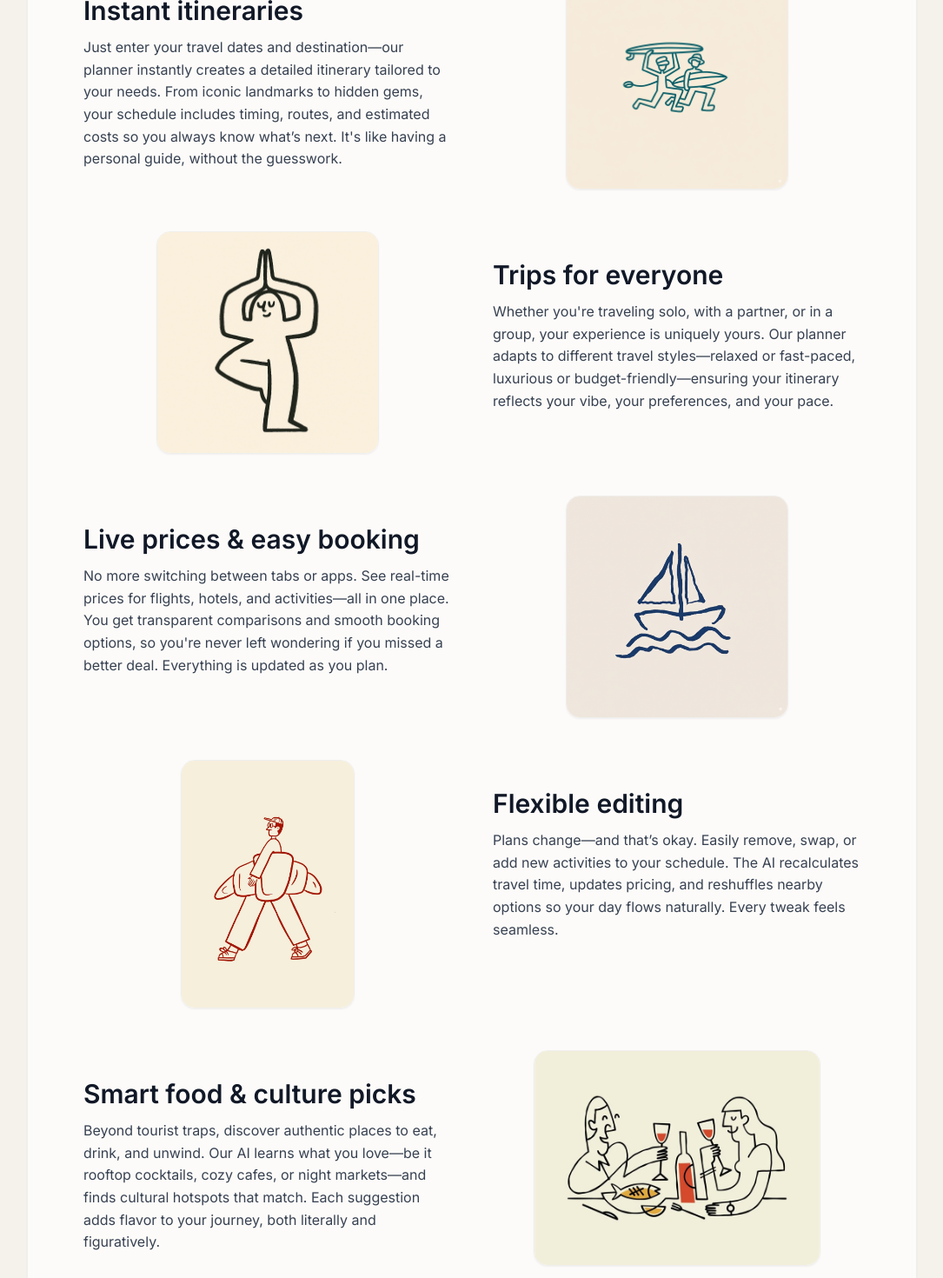
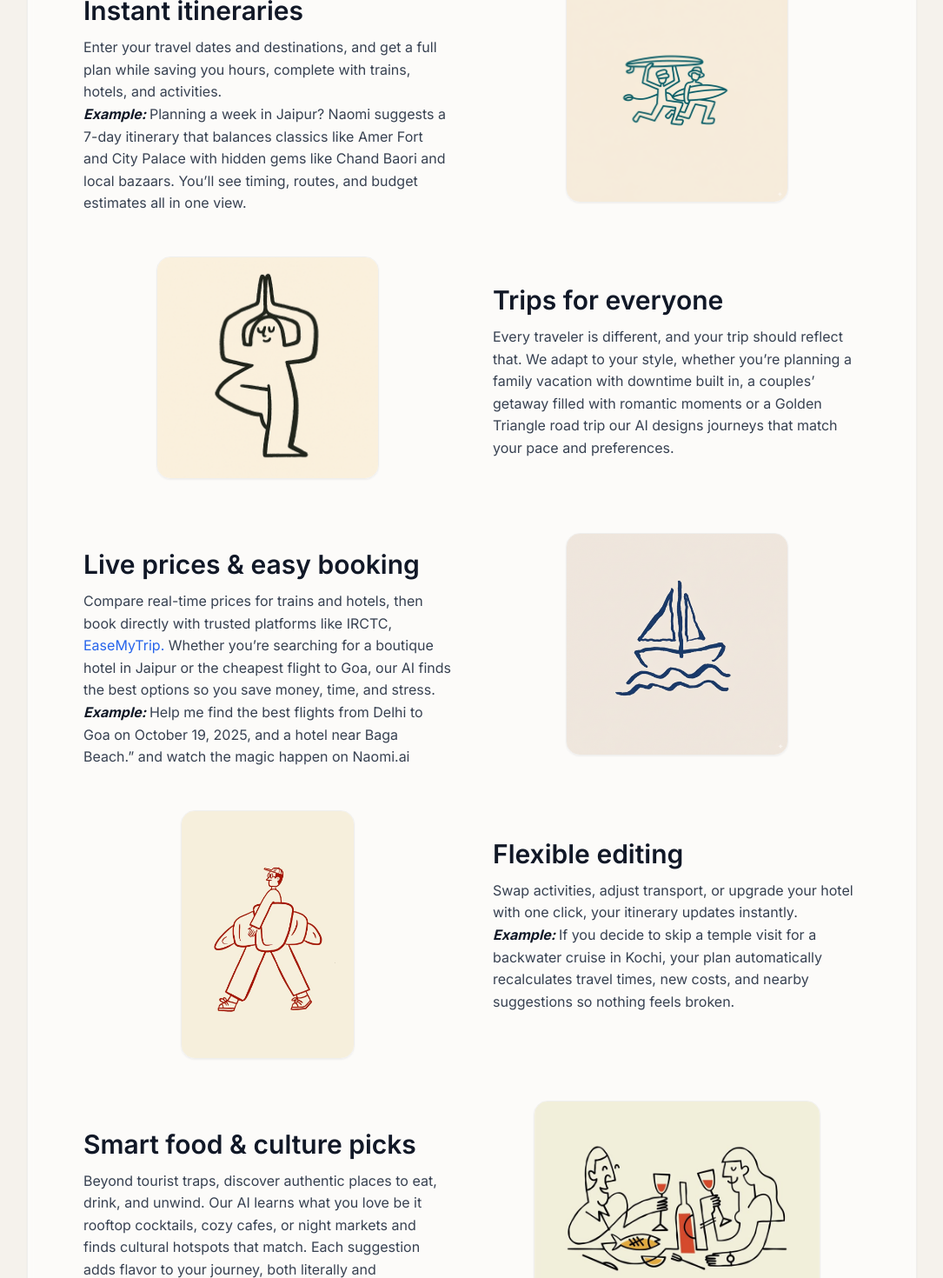
Before and after one commit to Eshwarvijay007/tripper, a React (Vite) app in the folder tripplanner/: page /naomi in a window 1280 px wide. Shown: the part 2860-4330 px from the top of the page at 87% size, without its empty margins (97-1182 px from the left). Built offline with nearby package versions, Linux system fonts and the light colour scheme; no server answers.

Commit message:
change content

```diff
--- a/tripplanner/src/components/TripPlannerFeaturesSection.jsx
+++ b/tripplanner/src/components/TripPlannerFeaturesSection.jsx
@@ -30,7 +30,8 @@ const TripPlannerFeaturesSection = ({ transparent = false }) => {
             <div className="w-full p-6 sm:w-1/2 md:mt-8">
               <h3 className="mb-3 text-2xl md:text-3xl font-semibold text-gray-900">Instant itineraries</h3>
               <p className="text-gray-700">
-                Just enter your travel dates and destination—our planner instantly creates a detailed itinerary tailored to your needs. From iconic landmarks to hidden gems, your schedule includes timing, routes, and estimated costs so you always know what’s next. It's like having a personal guide, without the guesswork.
+                Enter your travel dates and destinations, and get a full plan while saving you hours, complete with trains, hotels, and activities.
+                <br /><strong className="italic text-gray-900">Example: </strong><span>Planning a week in Jaipur? Naomi suggests a 7-day itinerary that balances classics like Amer Fort and City Palace with hidden gems like Chand Baori and local bazaars. You’ll see timing, routes, and budget estimates all in one view.</span>
               </p>
             </div>
             <div className="w-full p-6 sm:w-1/2 self-center">
@@ -46,7 +47,7 @@ const TripPlannerFeaturesSection = ({ transparent = false }) => {
             <div className="mt-8 w-full p-6 sm:w-1/2">
               <h3 className="mb-3 text-2xl md:text-3xl font-semibold text-gray-900">Trips for everyone</h3>
               <p className="text-gray-700">
-                Whether you're traveling solo, with a partner, or in a group, your experience is uniquely yours. Our planner adapts to different travel styles—relaxed or fast-paced, luxurious or budget-friendly—ensuring your itinerary reflects your vibe, your preferences, and your pace.
+                Every traveler is different, and your trip should reflect that. We adapt to your style, whether you’re planning a family vacation with downtime built in, a couples’ getaway filled with romantic moments or a Golden Triangle road trip our AI designs journeys that match your pace and preferences.
               </p>
             </div>
           </div>
@@ -56,7 +57,8 @@ const TripPlannerFeaturesSection = ({ transparent = false }) => {
             <div className="w-full p-6 sm:w-1/2 md:mt-8">
               <h3 className="mb-3 text-2xl md:text-3xl font-semibold text-gray-900">Live prices & easy booking</h3>
               <p className="text-gray-700">
-                No more switching between tabs or apps. See real-time prices for flights, hotels, and activities—all in one place. You get transparent comparisons and smooth booking options, so you're never left wondering if you missed a better deal. Everything is updated as you plan.
+                Compare real-time prices for trains and hotels, then book directly with trusted platforms like IRCTC,<a href='easemytrip.com' className="text-blue-600"> EaseMyTrip.</a> Whether you’re searching for a boutique hotel in Jaipur or the cheapest flight to Goa, our AI finds the best options so you save money, time, and stress.
+                <br /><strong className="italic text-gray-900">Example: </strong><span> Help me find the best flights from Delhi to Goa on October 19, 2025, and a hotel near Baga Beach.” and watch the magic happen on Naomi.ai</span>
               </p>
             </div>
             <div className="w-full p-6 sm:w-1/2 self-center">
@@ -72,7 +74,8 @@ const TripPlannerFeaturesSection = ({ transparent = false }) => {
             <div className="mt-8 w-full p-6 sm:w-1/2">
               <h3 className="mb-3 text-2xl md:text-3xl font-semibold text-gray-900">Flexible editing</h3>
               <p className="text-gray-700">
-                Plans change—and that’s okay. Easily remove, swap, or add new activities to your schedule. The AI recalculates travel time, updates pricing, and reshuffles nearby options so your day flows naturally. Every tweak feels seamless.
+                Swap activities, adjust transport, or upgrade your hotel with one click, your itinerary updates instantly.
+                <br /><strong className="italic text-gray-900">Example: </strong><span> If you decide to skip a temple visit for a backwater cruise in Kochi, your plan automatically recalculates travel times, new costs, and nearby suggestions so nothing feels broken.</span>
               </p>
             </div>
           </div>
@@ -82,7 +85,7 @@ const TripPlannerFeaturesSection = ({ transparent = false }) => {
             <div className="w-full p-6 sm:w-1/2 md:mt-8">
               <h3 className="mb-3 text-2xl md:text-3xl font-semibold text-gray-900">Smart food & culture picks</h3>
               <p className="text-gray-700">
-                Beyond tourist traps, discover authentic places to eat, drink, and unwind. Our AI learns what you love—be it rooftop cocktails, cozy cafes, or night markets—and finds cultural hotspots that match. Each suggestion adds flavor to your journey, both literally and figuratively.
+                Beyond tourist traps, discover authentic places to eat, drink, and unwind. Our AI learns what you love be it rooftop cocktails, cozy cafes, or night markets and finds cultural hotspots that match. Each suggestion adds flavor to your journey, both literally and figuratively.
               </p>
             </div>
             <div className="w-full p-6 sm:w-1/2 self-center">
```
